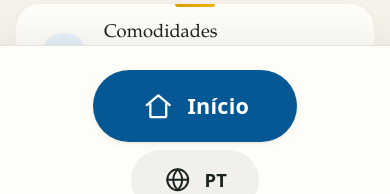
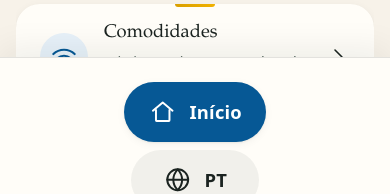
Before and after one commit to oylaleas/locandav1, a React (Vite) app: page /home in a window 390 px wide. Shown: the part 542-736 px from the top of the page. Built offline with nearby package versions, Linux system fonts and the light colour scheme.

Commit message:
Libera o zoom no viewport e compacta a barra no celular.
O pinch/zoom do sistema volta a funcionar (WCAG 1.4.4). Botões grandes do totem encolhem no handoff mobile sem perder a área de toque.

Co-authored-by: arena-agent <297053741+arena-agent@users.noreply.github.com>

```diff
--- a/index.html
+++ b/index.html
@@ -3,14 +3,11 @@
   <head>
     <meta charset="UTF-8" />
     <!--
-      Kiosk: viewport travado. O zoom por pinça é substituído pelo controle de
-      acessibilidade interno (tamanho de texto + alto contraste), padrão usual
-      em totens públicos. [VALIDAR NO HARDWARE REAL]
+      Viewport fluido: zoom do sistema permitido (WCAG 1.4.4). No totem o
+      painel Acessibilidade continua sendo o controle principal de leitura.
+      viewport-fit=cover respeita notch / Dynamic Island / home indicator.
     -->
-    <meta
-      name="viewport"
-      content="width=device-width, initial-scale=1.0, maximum-scale=1.0, user-scalable=no, viewport-fit=cover"
-    />
+    <meta name="viewport" content="width=device-width, initial-scale=1, viewport-fit=cover" />
     <meta name="theme-color" content="#065895" />
     <meta name="color-scheme" content="light" />
     <meta name="description" content="Totem interativo da Locanda dei Venti." />
--- a/src/components/layout/KioskLayout.tsx
+++ b/src/components/layout/KioskLayout.tsx
@@ -97,11 +97,17 @@
       <nav className={styles.actionBar} aria-label={t.nav.menu}>
         <div className={styles.actionGroup}>
           {showBack && (
-            <Button variant="secondary" size="lg" icon="arrow-left" onClick={onBack ?? navigation.back}>
+            <Button
+              variant="secondary"
+              size="lg"
+              icon="arrow-left"
+              wrapLabel
+              onClick={onBack ?? navigation.back}
+            >
               {t.nav.back}
             </Button>
           )}
-          <Button variant="primary" size="lg" icon="home" onClick={navigation.home}>
+          <Button variant="primary" size="lg" icon="home" wrapLabel onClick={navigation.home}>
             {t.nav.home}
           </Button>
         </div>
--- a/src/components/ui/Button.module.css
+++ b/src/components/ui/Button.module.css
@@ -160,3 +160,12 @@
 .wrapLabel .label {
   white-space: normal;
 }
+
+/* Celular: o lg do totem (~88px) come a barra. Mantém alvo ≥ 60px. */
+@media (max-width: 40rem) {
+  .lg:not(.iconOnly) {
+    min-height: var(--size-touch-min);
+    padding-inline: var(--space-md);
+    font-size: var(--font-size-md);
+  }
+}
--- a/src/features/a11y/AccessibilityControl.tsx
+++ b/src/features/a11y/AccessibilityControl.tsx
@@ -30,6 +30,7 @@
         size={compact ? 'sm' : 'md'}
         icon="accessibility"
         iconOnly={compact}
+        wrapLabel
         onClick={() => setOpen(true)}
         aria-haspopup="dialog"
       >
```
